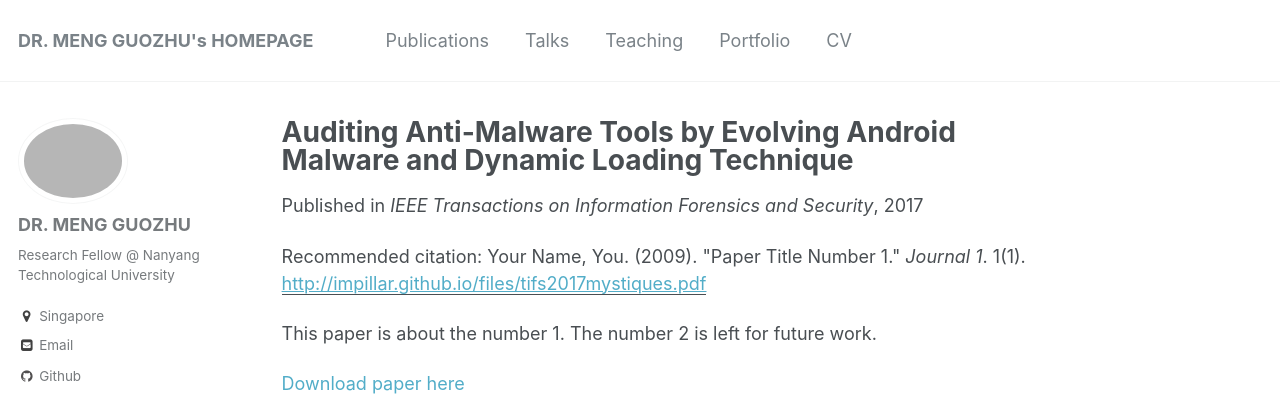
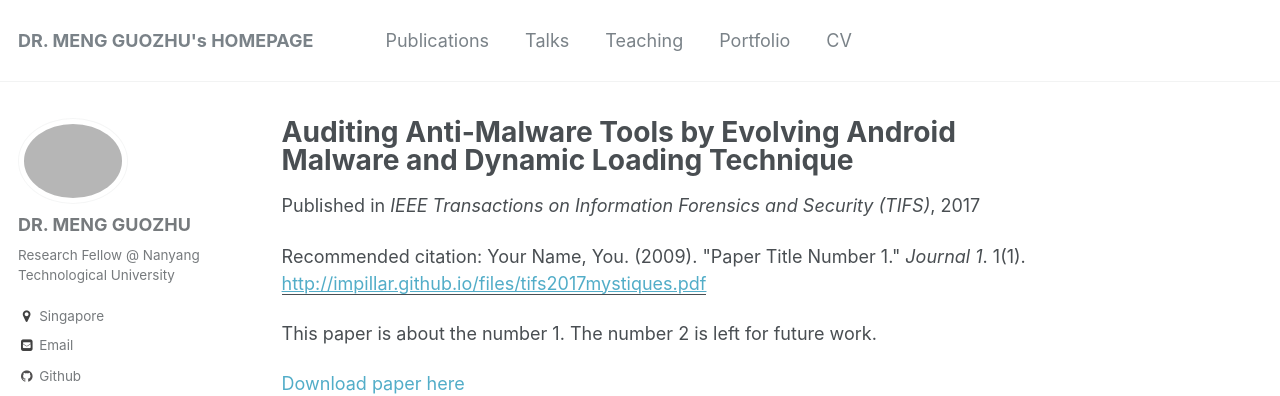
Before and after one commit to impillar/impillar.github.io, a Jekyll site: the page built from _publications/2017-01-31-TIFS-Android-Malware-3.md, in a window 1280 px wide and 991 px high. Shown: the top 396 px of the window. Built offline with Jekyll 4.4.1, drawn with Linux system fonts in a browser that asks for light colours; some of the changed lines change nothing that is shown.

Commit message:
Update 2017-01-31-TIFS-Android-Malware-3.md

```diff
--- a/_publications/2017-01-31-TIFS-Android-Malware-3.md
+++ b/_publications/2017-01-31-TIFS-Android-Malware-3.md
@@ -4,8 +4,12 @@
 permalink: /publication/2017-04-18-TIFS-Android-Malware-3
 excerpt: 'It is a work of Android malware generation to audit the performance of anti-malware tools' #'This paper is about the number 1. The number 2 is left for future work.'
 date: 2017-01-31
-venue: 'IEEE Transactions on Information Forensics and Security'
+author: "Yinxing Xue, Guozhu Meng, Yang Liu, Tian Huat Tan, Hongxu Chen, Jun Sun, and Jie Zhang"
+venue: 'IEEE Transactions on Information Forensics and Security (TIFS)'
 paperurl: 'http://impillar.github.io/files/tifs2017mystiques.pdf'
+page: "1529--1544"
+volume: 12
+issue: 7
 citation: 'Your Name, You. (2009). &quot;Paper Title Number 1.&quot; <i>Journal 1</i>. 1(1).'
 ---
 This paper is about the number 1. The number 2 is left for future work.
```
